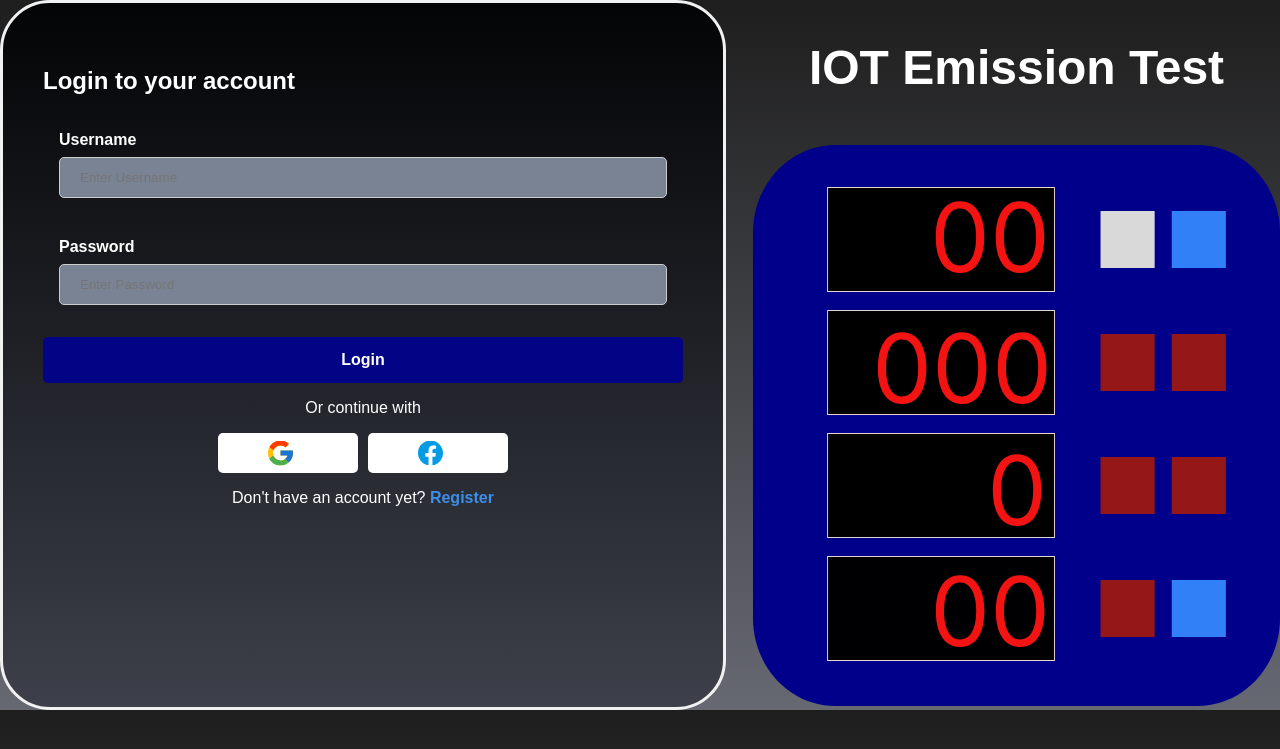
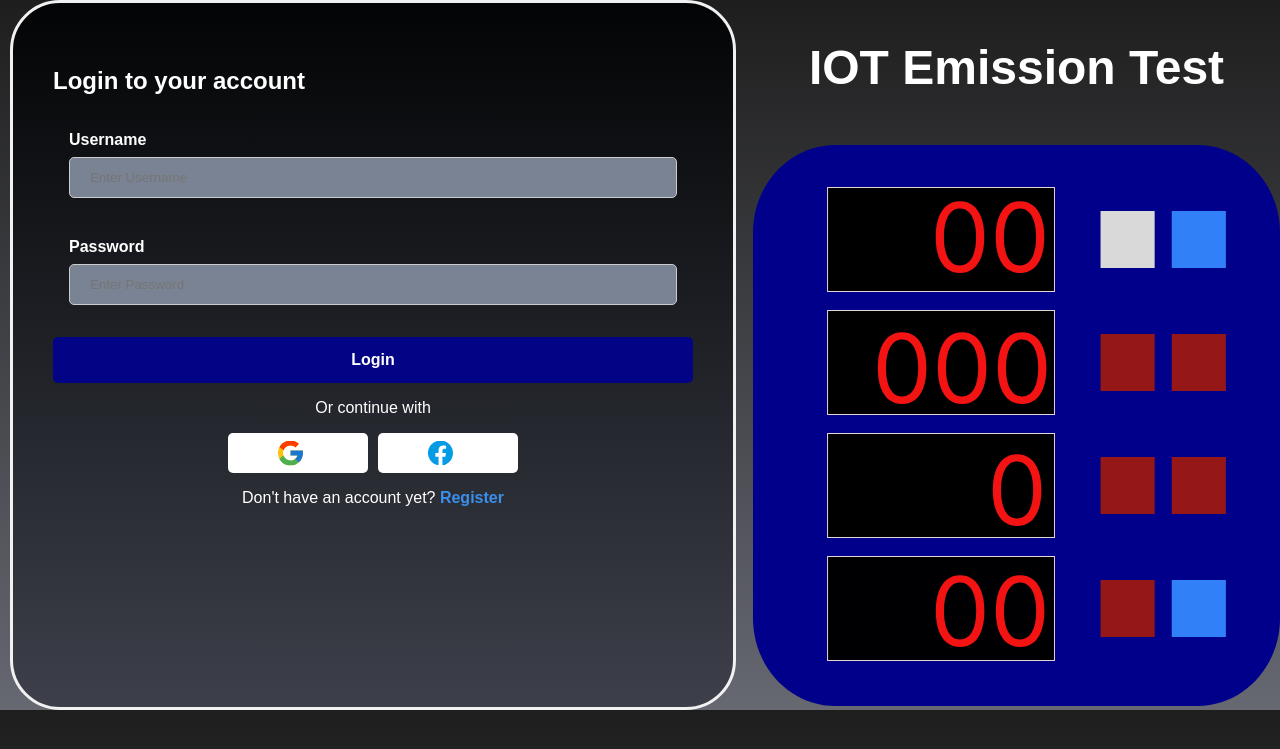
Before and after one commit to Ranssuu/emissiontestproject, a PHP site: page /Login.php in a window 1280 px wide. Shown: the top 749 px of the page. Run offline with PHP 8.4, Linux system fonts and the light colour scheme.

Commit message:
first commit

```diff
--- a/CSS/login.css
+++ b/CSS/login.css
@@ -131,6 +131,9 @@ button:hover {
     flex-direction: column;
     align-items: center;
 }
+.logincontainer{
+    left: 10px;
+}
 
 .logotextbox {
     font-size: 32px;
```
